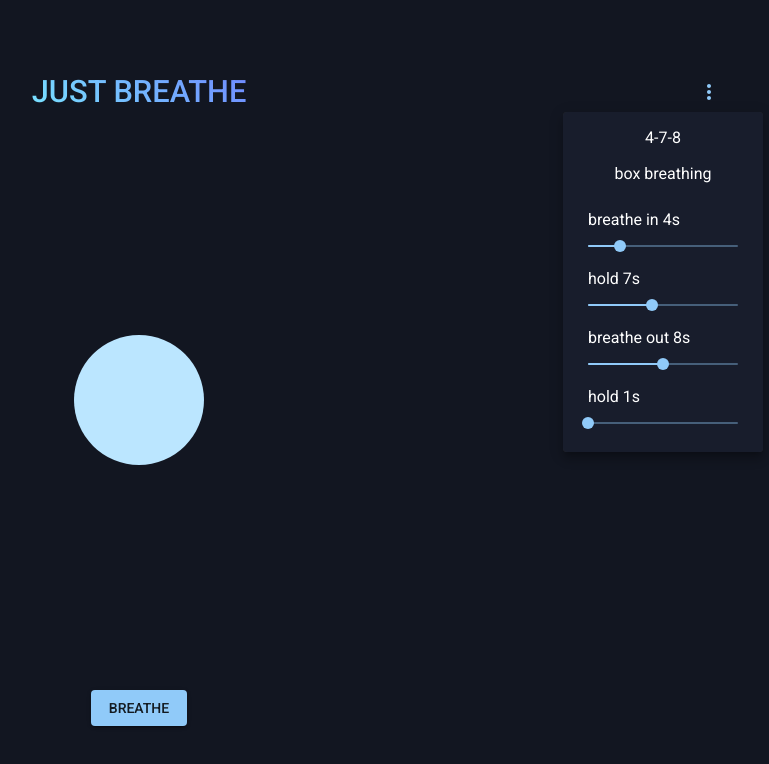
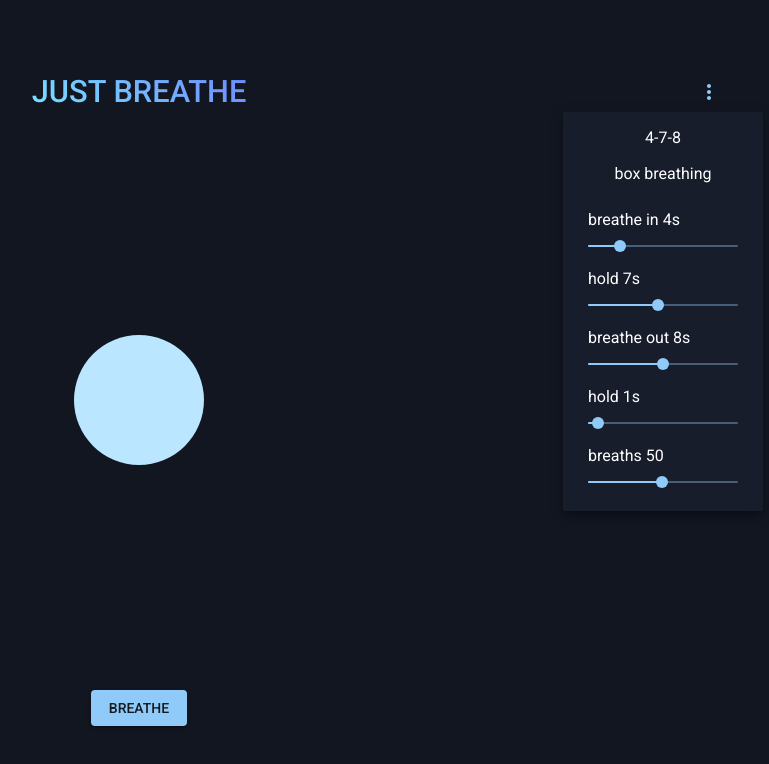
Before and after one commit to evi1Husky/just-breathe, a React (Vite) app: page / in a window 1280 px wide. Both pictures are taken after a click on the button "more". Shown: the top 764 px of the page, without its empty margins (501-1270 px from the left). Built offline with nearby package versions, Linux system fonts and the light colour scheme.

Commit message:
add saving settings with local storage

```diff
--- a/src/App.tsx
+++ b/src/App.tsx
@@ -5,20 +5,18 @@ import { Circle } from "./components/Circle";
 import { BreathingMenu } from "./components/BreathingMenu";
 import { useState } from "react";
 import { BreathingTechnique } from "./types";
+import { setLocalStorage, getThingsFromLocalStorage } from "./utility";
 
 export const App = () => {
-  const [isBreathing, setIsBreathing] = useState(false);
+  const [isBreathing, setBreathing] = useState(false);
   const [breathingTechnique, setBreathingTechnique] =
-    useState<BreathingTechnique>({
-      breatheIn: 4,
-      hold: 7,
-      breatheOut: 8,
-      hold2: 1,
-    });
+    useState<BreathingTechnique>(getThingsFromLocalStorage());
 
   const handleBreatheButtonClick = () => {
-    !isBreathing ? setIsBreathing(true) : setIsBreathing(false);
+    !isBreathing ? setBreathing(true) : setBreathing(false);
   };
+
+  setLocalStorage(breathingTechnique);
 
   return (
     <Box
@@ -38,6 +36,8 @@ export const App = () => {
       >
         <Box sx={{ position: "absolute", right: 50 }}>
           <BreathingMenu
+            isBreathing={isBreathing}
+            setBreathing={setBreathing}
             breathingTechnique={breathingTechnique}
             setBreathingTechnique={setBreathingTechnique}
           ></BreathingMenu>
@@ -67,6 +67,7 @@ export const App = () => {
       >
         <Circle
           isBreathing={isBreathing}
+          setBreathing={setBreathing}
           breathingTechnique={breathingTechnique}
         />
       </Box>
--- a/src/components/BreathingMenu.tsx
+++ b/src/components/BreathingMenu.tsx
@@ -1,4 +1,4 @@
-import React, { useState } from "react";
+import React, { useState, useEffect } from "react";
 import { IconButton } from "@mui/material";
 import MoreVertIcon from "@mui/icons-material/MoreVert";
 import Menu from "@mui/material/Menu";
@@ -6,9 +6,11 @@ import MenuItem from "@mui/material/MenuItem";
 import Box from "@mui/material/Box";
 import Slider from "@mui/material/Slider";
 import Typography from "@mui/material/Typography";
-import { BreathingMenuProps } from "../types";
+import { BreathingMenuProps, BreathingTechnique } from "../types";
 
 export const BreathingMenu = ({
+  isBreathing,
+  setBreathing,
   breathingTechnique,
   setBreathingTechnique,
 }: BreathingMenuProps) => {
@@ -23,6 +25,7 @@ export const BreathingMenu = ({
     switch (value) {
       case "4-7-8":
         setBreathingTechnique({
+          ...breathingTechnique,
           breatheIn: 4,
           hold: 7,
           breatheOut: 8,
@@ -31,6 +34,7 @@ export const BreathingMenu = ({
         break;
       case "box breathing":
         setBreathingTechnique({
+          ...breathingTechnique,
           breatheIn: 4,
           hold: 4,
           breatheOut: 4,
@@ -125,7 +129,7 @@ export const BreathingMenu = ({
               aria-label="Small steps"
               value={breathingTechnique.hold}
               step={1}
-              min={1}
+              min={0}
               max={15}
             />
           </Box>
@@ -163,8 +167,25 @@ export const BreathingMenu = ({
               aria-label="Small steps"
               value={breathingTechnique.hold2}
               step={1}
+              min={0}
+              max={15}
+            />
+            <Typography>breaths {breathingTechnique.breaths}</Typography>
+            <Slider
+              onChange={(e: Event) => {
+                isBreathing ? setBreathing(false) : null;
+                setBreathingTechnique({
+                  ...breathingTechnique,
+                  breaths: Number((e.target as HTMLInputElement).value),
+                });
+              }}
+              sx={{ width: 150 }}
+              size="small"
+              aria-label="Small steps"
+              value={breathingTechnique.breaths}
+              step={1}
               min={1}
-              max={15}
+              max={100}
             />
           </Box>
         </Box>
--- a/src/components/Circle.tsx
+++ b/src/components/Circle.tsx
@@ -3,7 +3,11 @@ import { useAnimationControls } from "framer-motion";
 import { useEffect, useRef } from "react";
 import { CircleProps } from "../types";
 
-export const Circle = ({ isBreathing, breathingTechnique }: CircleProps) => {
+export const Circle = ({
+  isBreathing,
+  setBreathing,
+  breathingTechnique,
+}: CircleProps) => {
   const maxSize = "350px";
   const minSize = "130px";
   const color = "rgb(187, 230, 255)";
@@ -76,12 +80,13 @@ export const Circle = ({ isBreathing, breathingTechnique }: CircleProps) => {
 
   const sequence = async () => {
     controls.start("glow");
-    for (let i = 0; i < 20; i++) {
+    for (let i = 0; i < breathingTechnique.breaths; i++) {
       await controls.start("breatheIn");
       await controls.start("hold");
       await controls.start("breatheOut");
       await controls.start("hold2");
     }
+    setBreathing(false)
   };
 
   useEffect(() => {
--- a/src/types.d.ts
+++ b/src/types.d.ts
@@ -3,14 +3,18 @@ interface BreathingTechnique {
   hold: number;
   breatheOut: number;
   hold2: number;
+  breaths: number;
 }
 
 interface CircleProps {
   isBreathing: boolean;
+  setBreathing: React.Dispatch<React.SetStateAction<boolean>>;
   breathingTechnique: BreathingTechnique;
 }
 
 interface BreathingMenuProps {
+  isBreathing: boolean;
+  setBreathing: React.Dispatch<React.SetStateAction<boolean>>;
   breathingTechnique: BreathingTechnique;
   setBreathingTechnique: React.Dispatch<
     React.SetStateAction<BreathingTechnique>
--- /dev/null
+++ b/src/utility.ts
@@ -0,0 +1,33 @@
+import { BreathingTechnique } from "./types";
+
+const setLocalStorage = (breathingTechnique: BreathingTechnique) => {
+  if (!window.localStorage) {
+    return;
+  }
+  window.localStorage.setItem(
+    "breathingTechnique",
+    JSON.stringify(breathingTechnique)
+  );
+};
+
+const getThingsFromLocalStorage = (): BreathingTechnique => {
+  if (window.localStorage) {
+    if ("breathingTechnique" in window.localStorage) {
+      const storageItem = window.localStorage.getItem(
+        "breathingTechnique"
+      ) as string;
+      const storedObject = JSON.parse(storageItem);
+      const breathingTechnique = storedObject as BreathingTechnique;
+      return breathingTechnique;
+    }
+  }
+  return {
+    breatheIn: 4,
+    hold: 7,
+    breatheOut: 8,
+    hold2: 1,
+    breaths: 50,
+  };
+};
+
+export { setLocalStorage, getThingsFromLocalStorage };
```
